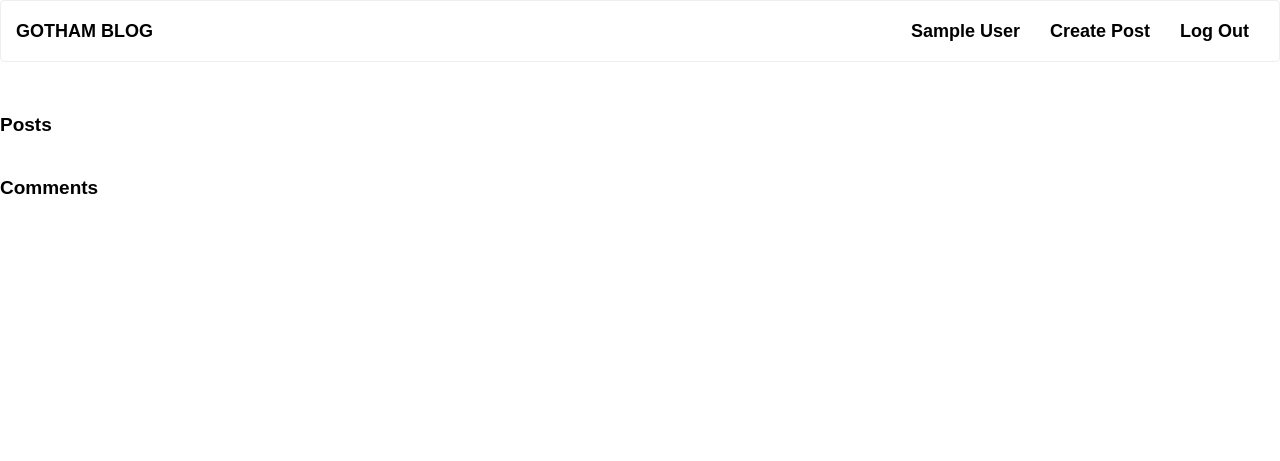
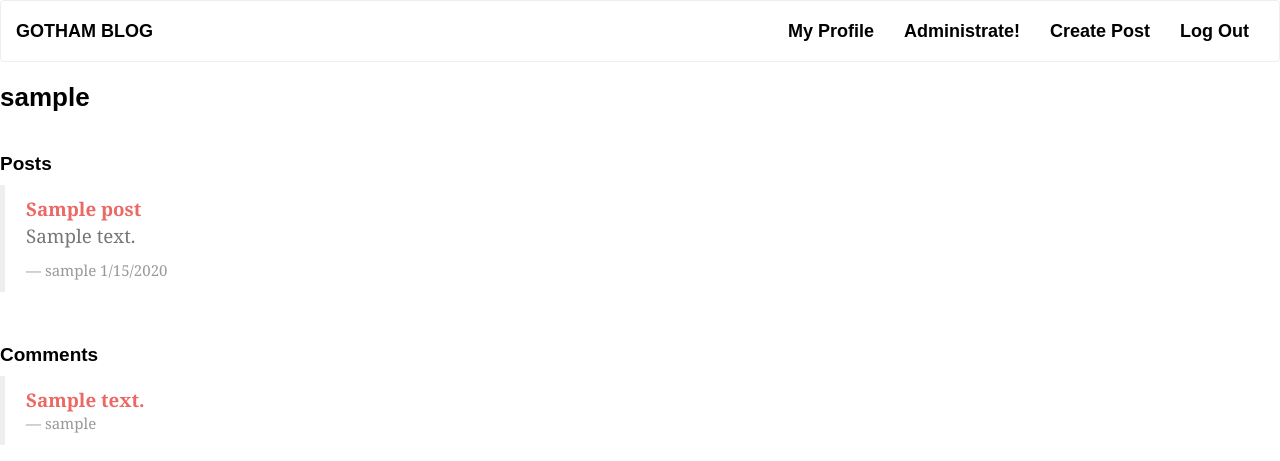
Before and after one commit to robintully/miniblog, a Flask app: page /users/1 in a window 1280 px wide. Shown: the top 461 px of the page. Run offline with Flask 2, Linux system fonts and the light colour scheme; the visitor is signed in with stand-in values (Sample User, id 1); tables that the repository leaves empty hold one stand-in row (values such as "Sample post"); some libraries are stand-ins or nearby versions; some web fonts are replaced.

Commit message:
made all routes based on id rather then slugs

```diff
--- a/blog/templates/index.html
+++ b/blog/templates/index.html
@@ -2,12 +2,12 @@
 {% block body %}
   {% for post in posts %}
     <blockquote>
-    <a href="/{{post.title}}">
+    <a href="/posts/{{post.id}}">
     	    <b>{{post.title}}</b>
     </a>
     <p>{{post.content}}</p>
   <small>
-     <a href="/users/{{post.user.username}}">
+     <a href="/users/{{post.user.id}}">
         {{post.user.username}}
     </a>
  {{post.format_time()}}</small>
--- a/blog/templates/layout.html
+++ b/blog/templates/layout.html
@@ -19,7 +19,7 @@
         <span class="icon-bar"></span>
         <span class="icon-bar"></span>
       </button>
-      <a class="navbar-brand" href="/index"> Gotham Blog</a>
+      <a class="navbar-brand" href="/index"> Gotham Blog </a>
     </div>
 
 {% with messages = get_flashed_messages() %}
@@ -35,8 +35,11 @@
 
     <div class="collapse navbar-collapse" id="bs-example-navbar-collapse-1">
       <ul class="nav navbar-nav navbar-right">
-       {% if 'username' in session %}
-       <li><a href="/users/{{session['username']}}"> {{ session['username'] }}</a></li>
+       {% if 'user_id' in session %}
+       <li><a href="/users/{{session['user_id']}}"> My Profile </a></li>
+       {% if  session['username'] == 'admin'%}
+       <li><a href="/admin">Administrate!</a></li>
+       {% endif %}
        <li><a href="/createpost">Create Post</a></li>
        <li><a href="/logout">Log Out</a></li>
        {% else %}
--- a/blog/templates/show_user.html
+++ b/blog/templates/show_user.html
@@ -6,7 +6,7 @@
 <h4>Posts</h4>
 {% for post in user.posts %}
     <blockquote>
-    <a href="/{{post.title}}">
+    <a href="/posts/{{post.id}}">
           <b>{{post.title}}</b>
     </a>
     <p>{{post.content}}</p>
@@ -27,14 +27,14 @@
 
 {% for comment in user.comments %}
     <blockquote>
-    <a href="/{{comment.post.title}}">
+    <a href="/posts/{{comment.post.id}}">
           <b>{{comment.content}}</b>
     </a>
   <small>{{comment.user.username}}
     {% if session['username'] == comment.user.username: %}
     <form action="delete_comment" method="post">
     <input type="hidden" name="comment" value="{{comment.id}}">
-    <input type="submit" value="Delete" />
+    <input type="submit" value="Delete" >
 </form>
   {% endif %}
   </small>
--- a/blog/views.py
+++ b/blog/views.py
@@ -31,6 +31,21 @@
     title = StringField('title', validators=[DataRequired('please enter title')])
     content = TextAreaField('content', validators=[DataRequired('please enter content')])
 
+
+# Find User
+# def get_user(f):
+#     @wraps(f)
+#     def decorated_function(*args, **kwargs):
+#         if session['user_id']:
+#             current_user = User.query.get(session[:user_id])
+#         return f(*args, **kwargs)
+#     return decorated_function
+
+
+
+
+
+
 # Main Route
 
 @app.route("/")
@@ -47,7 +62,7 @@
         new_user = User(request.form['name'],request.form['password'])
         db.session.add(new_user)
         db.session.commit()
-        session['username'] = request.form['name']
+        session['user_id'] = new_user.id
         flash('You created a new user')
         return redirect(url_for('index'))
     return render_template('register.html',form = form)
@@ -57,9 +72,8 @@
     form = LogIn()
     if request.method == 'POST'  and form.validate():
         user = User.query.filter_by(username= request.form['name']).first()
-        if user != None:
-            user.check_password(request.form['password'])
-            session['username'] = request.form['name']
+        if user.check_password(request.form['password']):
+            session['user_id'] = user.id
             flash('You were successfully logged in')
             return redirect(url_for('index'))
         else:
@@ -68,9 +82,19 @@
 
 @app.route('/logout')
 def logout():
-    session.pop('username', None)
+    session.pop('user_id', None)
     flash('You were successfully logged out')
     return redirect(url_for('index'))
+
+# Admin Route
+@app.route('/admin')
+def admin():
+    if session['username'] == 'admin':
+        users = User.query.all()
+        posts = Post.query.all()
+        comments = Comment.query.all()
+        return render_template('admin.html', users = users, posts = posts, comments = comments)
+
 
 
 # Post routes
@@ -84,15 +108,17 @@
         db.session.add(post)
         db.session.commit()
         flash('New Post Created')
-        return redirect(url_for('index'))
+        return redirect(url_for('show_post',post_id = post.id))
     return render_template('create_post.html', form = form)
 
-@app.route('/users/<user>')
-def show_user(user):
-    user = User.query.filter_by(username = user).first()
+@app.route('/users/<int:user_id>')
+def show_user(user_id):
+    user = User.query.get(user_id)
     return render_template('show_user.html', user = user)
 
-@app.route('/users/delete_post', methods = ['POST'])
+# Deletes
+
+@app.route('/delete_post', methods = ['POST'])
 def delete_post():
     user = User.query.filter_by(username= session['username']).first()
     post = Post.query.get(request.form['post'])
@@ -100,33 +126,49 @@
         db.session.delete(comment)
     db.session.delete(post)
     db.session.commit()
+    if user.admin:
+        return redirect(url_for('admin'))
     return render_template('show_user.html', user = user)
 
-@app.route('/users/delete_comment', methods = ['POST'])
+@app.route('/delete_comment', methods = ['POST'])
 def delete_comment():
     user = User.query.filter_by(username= session['username']).first()
     comment = Comment.query.get(request.form['comment'])
     db.session.delete(comment)
     db.session.commit()
+    if user.admin:
+        return redirect(url_for('admin'))
     return render_template('show_user.html', user = user)
 
-@app.route('/update/<title>', methods = ['POST'])
-def update_post(title):
+@app.route('/delete_user', methods = ['POST'])
+def delete_user():
+    user = User.query.get(request.form['user'])
+    for post in user.posts:
+        db.session.delete(post)
+    for comment in user.comments:
+         db.session.delete(comment)
+    db.session.delete(user)
+    db.session.commit()
+    return redirect(url_for('admin'))
 
-    post = Post.query.filter_by(title= title).first()
+# Update
+@app.route('/update/<int:post_id>', methods = ['POST'])
+def update_post(post_id):
+
+    post = Post.query.get(post_id)
     if request.form['title']:
         post.title = request.form['title']
     if request.form['content']:
         post.content = request.form['content']
     db.session.commit()
-    return redirect(url_for('index'))
+    return redirect(url_for('show_post',post_id = post.id))
 
 
 
 
-@app.route('/<title>', methods = ('GET','POST'))
-def show_post(title):
-    post = Post.query.filter_by(title= title).first()
+@app.route('/posts/<int:post_id>', methods = ('GET','POST'))
+def show_post(post_id):
+    post = Post.query.get(post_id)
     form = CreateComment()
     update_form = UpdateForm()
     update_form.title.data = post.title
@@ -138,5 +180,4 @@
         db.session.add(comment)
         db.session.commit()
         flash('Added Comment')
-        return redirect(url_for('index'))
     return render_template('show_post.html', post = post, form = form, update_form = update_form)
```
Also changed, not shown: blog/templates/admin.html (added, +37 -0 lines), blog/templates/show_post.html (+4 -4 lines), 1 other file.
